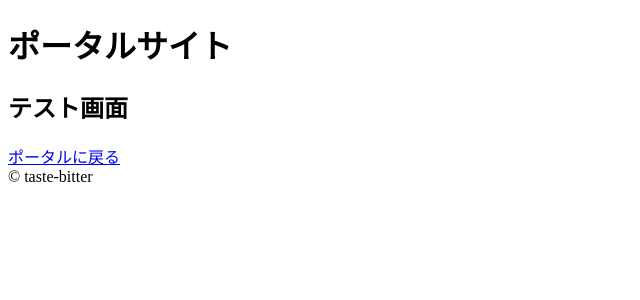
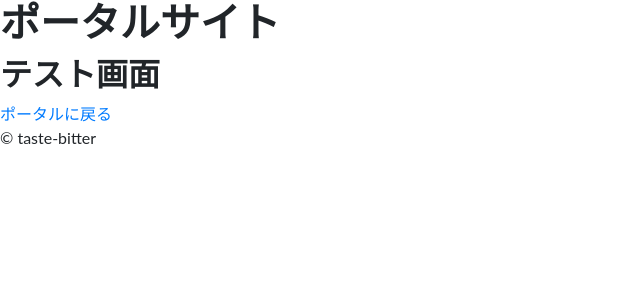
Before and after one commit to hoginogithub/taste-bitter, a Django app: page / in a window 1280 px wide. Shown: the top 300 px of the page, without its empty margins (0-640 px from the left). Run offline with Django 3.2, Linux system fonts and the light colour scheme; some libraries are stand-ins or nearby versions.

Commit message:
base.html head link

```diff
--- a/taste_bitter/portal/templates/base.html
+++ b/taste_bitter/portal/templates/base.html
@@ -5,6 +5,15 @@
   <head>
     <meta charset="UTF-8">
     <meta name="viewport" content="width=device-width,initial-scale=1,shrink-to-fit=no">
+    <!-- Bootstrap core CSS -->
+    <link href="{% static 'vendor/bootstrap/css/bootstrap.min.css' %}" rel="stylesheet">
+
+    <!-- Custom styles for this template -->
+    <link href="{% static 'css/one-page-wonder.min.css' %}" rel="stylesheet">
+
+    <!-- Favicon -->
+    <link href="{% static 'img/favicon.ico' %}" rel="shortcut icon">
+
     <title>{%block title %}{% endblock %}</title>
 
     {% block head %}{% endblock %}
```
